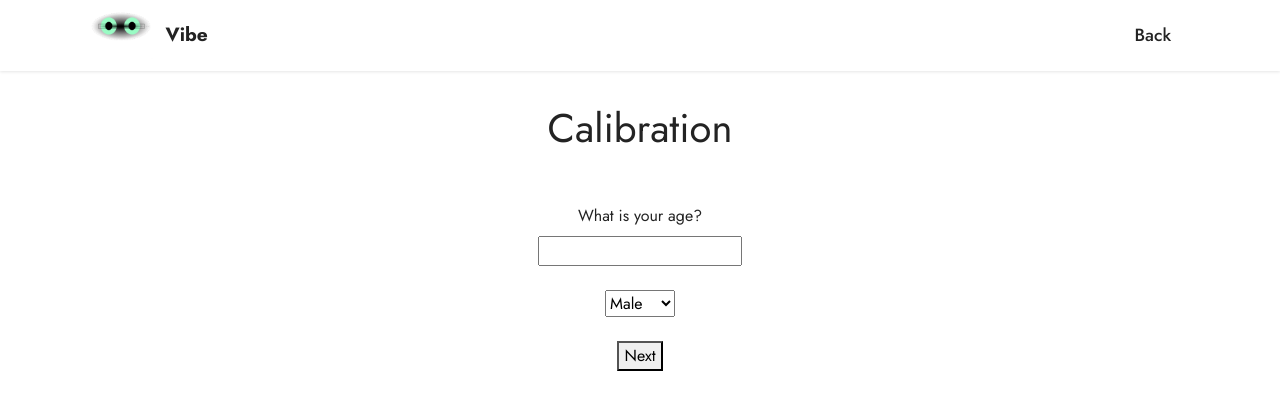
After one commit to nostalgia-cnt/vibe, a Flask app: page /register in a window 1280 px wide. The commit adds this page. Shown: the top 410 px of the page. Run offline with Flask 2, Linux system fonts and the light colour scheme; some libraries are stand-ins or nearby versions.

Commit message:
added registration form

```diff
--- a/app.py
+++ b/app.py
@@ -5,9 +5,14 @@ from flask import (
     render_template,
     request,
     Response,
-    jsonify
+    jsonify,
+    flash,
 )
 from werkzeug.middleware.shared_data import SharedDataMiddleware
+from wtforms import Form, TextField, TextAreaField, validators, StringField, SubmitField, SelectField
+from flask_wtf import Form
+from wtforms import StringField, SubmitField
+from wtforms.validators import Required
 
 # def video_feed():
 # return Response(gen_frames(), mimetype='multipart/x-mixed-replace; boundary=frame')
@@ -25,6 +30,7 @@ app = Flask(__name__, template_folder='templates', static_folder='static')
 
 curdir = os.getcwd()
 app.config['BASE_FOLDER'] = curdir
+app.config['SECRET_KEY'] = '7d441f27d441f27567d441f2b6176a'
 app.config['UPLOAD_FOLDER'] = curdir + '/upload'
 app.config['PROCESSED_FOLDER'] = curdir + '/published'
 app.config['MAX_CONTENT_LENGTH'] = 8 * 1024 * 1024 * 2
@@ -80,13 +86,12 @@ def calibration():
     # base_url = request.base_url
     return render_template('calibration.html')
 
-
 @app.route('/video_feed', methods=['GET'])
 def video_feed():
     base_url = request.base_url
     return Response(gen_frames(), mimetype='multipart/x-mixed-replace; boundary=frame')
 
-@app.route('/api/', methods=["POST"])
+@app.route('/api', methods=["POST"])
 def main_interface():
     response = request.get_json()
     print(response)
@@ -98,5 +103,32 @@ def add_headers(response):
     response.headers.add('Access-Control-Allow-Headers', 'Content-Type,Authorization')
     return response
 
+class NameForm(Form):
+    age = StringField('What is your age?', validators=[Required()])
+    gender = SelectField(choices=[('male', 'Male'), ('female', 'Female')])
+    submit = SubmitField('Next')
+
+@app.route('/register', methods=['GET', 'POST'])
+# taken from https://www.oreilly.com/library/view/flask-web-development/9781491947586/ch04.html
+# docs: https://wtforms.readthedocs.io/en/2.3.x/fields/
+def index():
+    base_url = request.base_url.replace('/register','')
+
+    if request.method == 'GET':
+        age = None
+        gender = None
+        form = NameForm()
+        if form.validate_on_submit():
+            age = form.age.data
+            gender = form.gender.data
+
+        return render_template('register.html', form=form, age=age, url=base_url)
+
+    elif request.method == 'POST':
+        age = request.form['age']
+        gender = request.form['gender']
+
+        return render_template('record.html')
+
 if __name__ == '__main__':
     app.run(host='0.0.0.0', debug=True, port=5000, ssl_context=('adhoc'))
--- a/requirements.txt
+++ b/requirements.txt
@@ -10,3 +10,4 @@ image==1.5.33
 opencv-python==4.4.0.46
 pyopenssl==20.0.1
 waitress==1.4.4
+wtforms==2.3.3
--- /dev/null
+++ b/templates/register.html
@@ -0,0 +1,77 @@
+<html>
+
+<head>
+    <!-- Site made with Mobirise Website Builder v5.2.0, https://mobirise.com -->
+    <meta charset="UTF-8">
+    <meta http-equiv="X-UA-Compatible" content="IE=edge">
+    <meta name="generator" content="Mobirise v5.2.0, mobirise.com">
+    <meta name="viewport" content="width=device-width, initial-scale=1, minimum-scale=1">
+    <link rel="shortcut icon" href="assets/images/1-96x69.png" type="image/x-icon">
+    <meta name="description" content="">
+
+
+    <title>Home</title>
+    <link rel="stylesheet" href="../static/templates/assets/web/assets/mobirise-icons2/mobirise2.css">
+    <link rel="stylesheet" href="../static/templates/assets/web/assets/mobirise-icons/mobirise-icons.css">
+    <link rel="stylesheet" href="../static/templates/assets/tether/tether.min.css">
+    <link rel="stylesheet" href="../static/templates/assets/bootstrap/css/bootstrap.min.css">
+    <link rel="stylesheet" href="../static/templates/assets/bootstrap/css/bootstrap-grid.min.css">
+    <link rel="stylesheet" href="../static/templates/assets/bootstrap/css/bootstrap-reboot.min.css">
+    <link rel="stylesheet" href="../static/templates/assets/dropdown/css/style.css">
+    <link rel="stylesheet" href="../static/templates/assets/socicon/css/styles.css">
+    <link rel="stylesheet" href="../static/templates/assets/theme/css/style.css">
+    <link rel="preload" as="style" href="../static/templates/assets/mobirise/css/mbr-additional.css"><link rel="stylesheet" href="../static/templates/assets/mobirise/css/mbr-additional.css" type="text/css">
+
+</head>
+
+<section class="menu menu2 cid-spC6buRFV8" once="menu" id="menu2-5">
+
+    <nav class="navbar navbar-dropdown navbar-fixed-top navbar-expand-lg">
+        <div class="container">
+            <div class="navbar-brand">
+                <span class="navbar-logo">
+                    <a href="{{url}}">
+                        <img src="../static/templates/assets/images/1-96x69.png" alt="Mobirise" style="height: 3rem;">
+                    </a>
+                </span>
+                <span class="navbar-caption-wrap"><a class="navbar-caption text-black display-7" href="{{url}}">Vibe</a></span>
+            </div>
+            <button class="navbar-toggler" type="button" data-toggle="collapse" data-target="#navbarSupportedContent" aria-controls="navbarNavAltMarkup" aria-expanded="false" aria-label="Toggle navigation">
+                <div class="hamburger">
+                    <span></span>
+                    <span></span>
+                    <span></span>
+                    <span></span>
+                </div>
+            </button>
+            <div class="collapse navbar-collapse" id="navbarSupportedContent">
+                <ul class="navbar-nav nav-dropdown nav-right" data-app-modern-menu="true"><li class="nav-item"><a class="nav-link link text-black display-4" href="{{url}}">
+                            Back</a></li></ul>
+
+
+            </div>
+        </div>
+    </nav>
+</section>
+
+<center>
+</br>
+</br>
+<h1>Calibration</h1>
+</br>
+</br>
+
+<form method="POST">
+{{ form.age.label }}
+</br>
+{{ form.age() }}
+</br>
+</br>
+{{form.gender()}}
+</br>
+</br>
+ {{ form.submit() }}
+</form>
+</center>
+
+</html>
--- a/templates/templates.html
+++ b/templates/templates.html
@@ -38,7 +38,7 @@
                         <img src="../static/templates/assets/images/1-96x69.png" alt="Mobirise" style="height: 3rem;">
                     </a>
                 </span>
-                <span class="navbar-caption-wrap"><a class="navbar-caption text-black display-7" href="https://mobiri.se">Vibe</a></span>
+                <span class="navbar-caption-wrap"><a class="navbar-caption text-black display-7" href="{{url}}">Vibe</a></span>
             </div>
             <button class="navbar-toggler" type="button" data-toggle="collapse" data-target="#navbarSupportedContent" aria-controls="navbarNavAltMarkup" aria-expanded="false" aria-label="Toggle navigation">
                 <div class="hamburger">
```
Also changed, not shown: static/pictures/baseline.gif (added), 4 other files.
